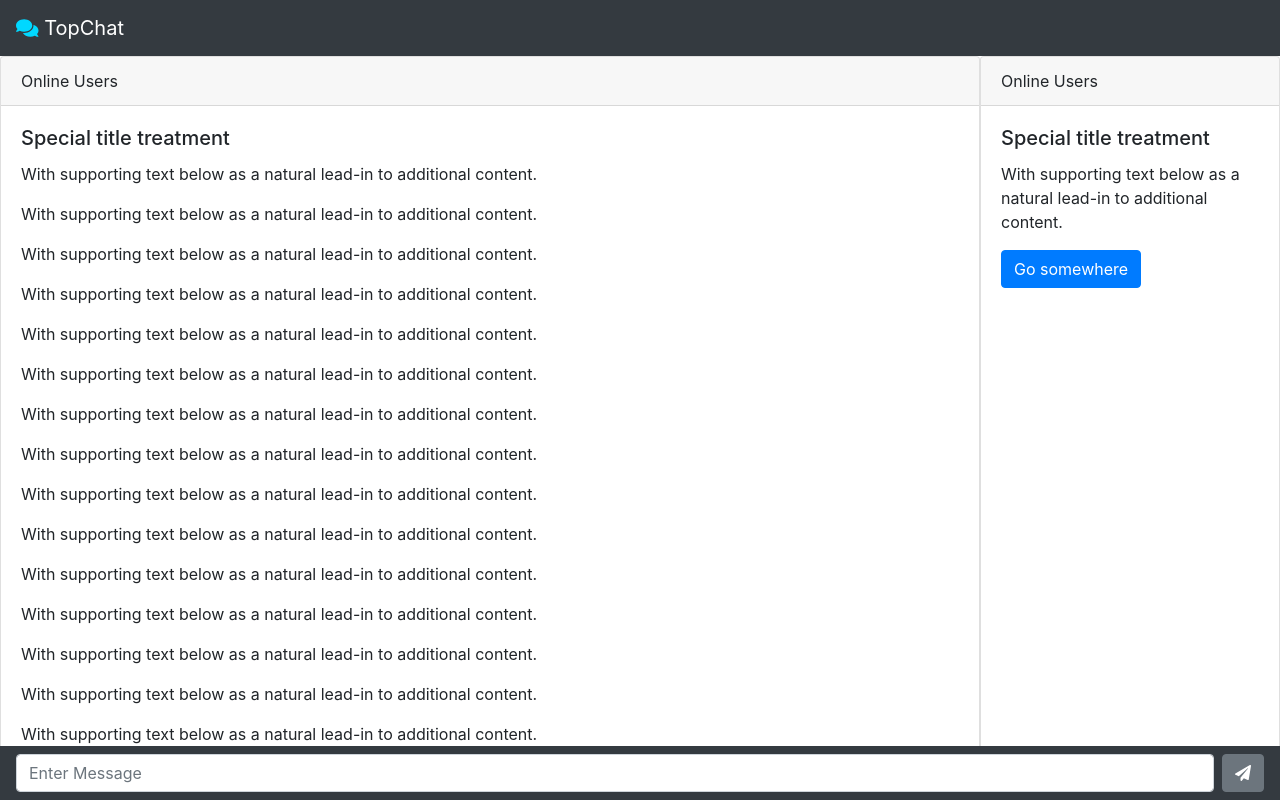
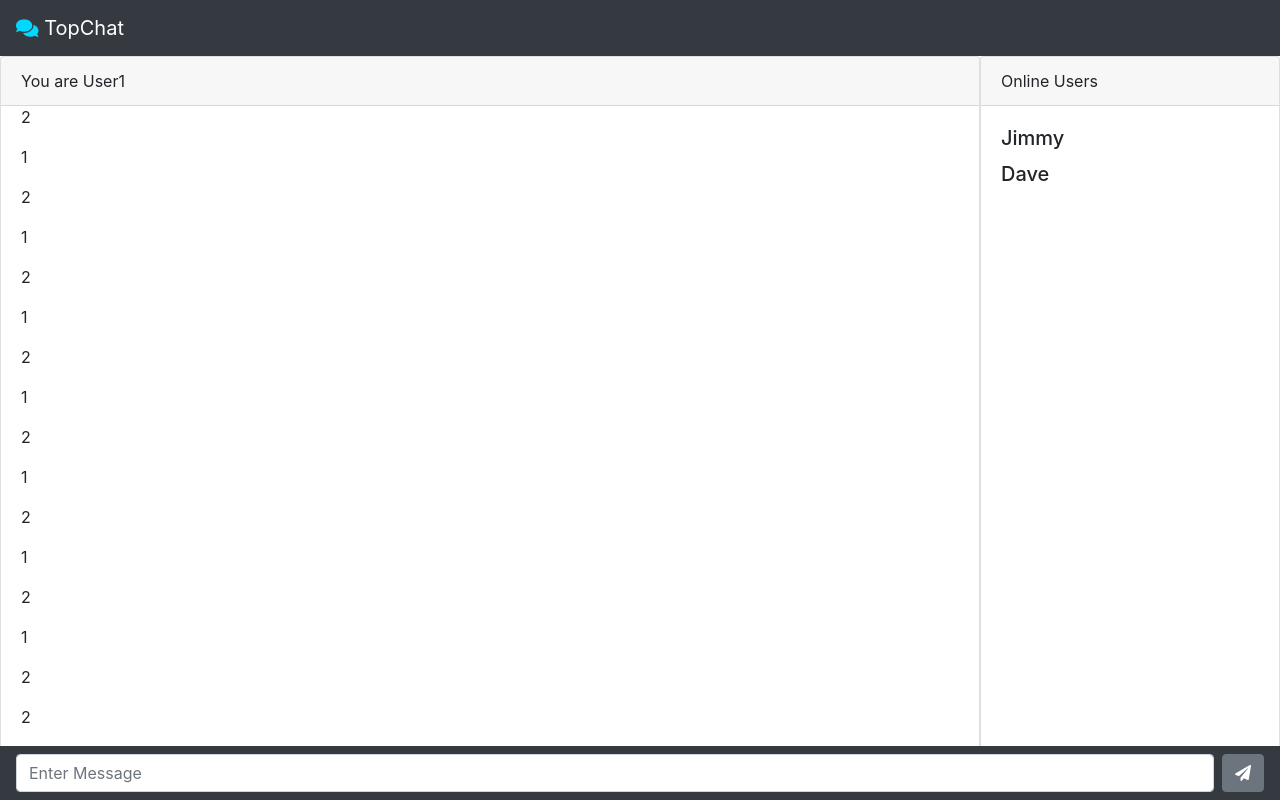
Before and after one commit to Yang-Andy/TopChat, a React (Create React App) app: page / in a window 1280 px wide. Built offline with nearby package versions, Linux system fonts and the light colour scheme.

Commit message:
fix chat window alignment

```diff
--- a/src/App.css
+++ b/src/App.css
@@ -6,11 +6,6 @@
 
 .container > * {
   padding: 20px;
-}
-
-.header{
-  flex: 0 1 auto;
-  background-color: red;
 }
 
 .main{
@@ -24,11 +19,6 @@
   height: 100%;
 }
 
-.footer{
-  flex: 0 1 auto;
-  background-color: hotpink;
-}
-
 .outerChatContainer{
   flex-grow: 1;
   margin-bottom: 50px;
@@ -38,4 +28,12 @@
   flex-grow: 1;
   overflow: auto;
   height: 80vh;
+  display: flex;
+  flex-direction: column-reverse;
 }
+
+.innerChatBodyContainer{
+  display: flex;
+  flex-direction: column;
+  justify-content: flex-end;
+}
--- a/src/ChatWindow.js
+++ b/src/ChatWindow.js
@@ -6,145 +6,34 @@ export default class ChatWindow extends React.Component {
     render() {
         return (
             <Card className={'outerChatContainer'}>
-                <Card.Header>Online Users</Card.Header>
+                <Card.Header>You are User1</Card.Header>
                 <Card.Body className={"chatBodyContainer"}>
-                    <Card.Title>Special title treatment</Card.Title>
-                    <Card.Text>
-                        With supporting text below as a natural lead-in to additional content.
-                </Card.Text>
-                    <Card.Text>
-                        With supporting text below as a natural lead-in to additional content.
-                </Card.Text>
-                    <Card.Text>
-                        With supporting text below as a natural lead-in to additional content.
-                </Card.Text>
-                    <Card.Text>
-                        With supporting text below as a natural lead-in to additional content.
-                </Card.Text>
-                    <Card.Text>
-                        With supporting text below as a natural lead-in to additional content.
-                </Card.Text>
-                    <Card.Text>
-                        With supporting text below as a natural lead-in to additional content.
-                </Card.Text>
-                    <Card.Text>
-                        With supporting text below as a natural lead-in to additional content.
-                </Card.Text>
-                    <Card.Text>
-                        With supporting text below as a natural lead-in to additional content.
-                </Card.Text>
-                    <Card.Text>
-                        With supporting text below as a natural lead-in to additional content.
-                </Card.Text>
-                    <Card.Text>
-                        With supporting text below as a natural lead-in to additional content.
-                </Card.Text>
-                    <Card.Text>
-                        With supporting text below as a natural lead-in to additional content.
-                </Card.Text>
-                    <Card.Text>
-                        With supporting text below as a natural lead-in to additional content.
-                </Card.Text>
-                    <Card.Text>
-                        With supporting text below as a natural lead-in to additional content.
-                </Card.Text>
-                    <Card.Text>
-                        With supporting text below as a natural lead-in to additional content.
-                </Card.Text>
-                    <Card.Text>
-                        With supporting text below as a natural lead-in to additional content.
-                </Card.Text>
-                    <Card.Text>
-                        With supporting text below as a natural lead-in to additional content.
-                </Card.Text>
-                    <Card.Text>
-                        With supporting text below as a natural lead-in to additional content.
-                </Card.Text>
-                    <Card.Text>
-                        With supporting text below as a natural lead-in to additional content.
-                </Card.Text>
-                    <Card.Text>
-                        With supporting text below as a natural lead-in to additional content.
-                </Card.Text>
-                    <Card.Text>
-                        With supporting text below as a natural lead-in to additional content.
-                </Card.Text>
-                    <Card.Text>
-                        With supporting text below as a natural lead-in to additional content.
-                </Card.Text>
-                    <Card.Text>
-                        With supporting text below as a natural lead-in to additional content.
-                </Card.Text>
-                    <Card.Text>
-                        With supporting text below as a natural lead-in to additional content.
-                </Card.Text>
-                    <Card.Text>
-                        With supporting text below as a natural lead-in to additional content.
-                </Card.Text>
-                    <Card.Text>
-                        With supporting text below as a natural lead-in to additional content.
-                </Card.Text>
-                    <Card.Text>
-                        With supporting text below as a natural lead-in to additional content.
-                </Card.Text>
-                    <Card.Text>
-                        With supporting text below as a natural lead-in to additional content.
-                </Card.Text>
-                    <Card.Text>
-                        With supporting text below as a natural lead-in to additional content.
-                </Card.Text>
-                    <Card.Text>
-                        With supporting text below as a natural lead-in to additional content.
-                </Card.Text>
-                    <Card.Text>
-                        With supporting text below as a natural lead-in to additional content.
-                </Card.Text>
-                    <Card.Text>
-                        With supporting text below as a natural lead-in to additional content.
-                </Card.Text>
-                    <Card.Text>
-                        With supporting text below as a natural lead-in to additional content.
-                </Card.Text>
-                    <Card.Text>
-                        With supporting text below as a natural lead-in to additional content.
-                </Card.Text>
-                    <Card.Text>
-                        With supporting text below as a natural lead-in to additional content.
-                </Card.Text>
-                    <Card.Text>
-                        With supporting text below as a natural lead-in to additional content.
-                </Card.Text>
-                    <Card.Text>
-                        With supporting text below as a natural lead-in to additional content.
-                </Card.Text>
-                    <Card.Text>
-                        With supporting text below as a natural lead-in to additional content.
-                </Card.Text>
-                    <Card.Text>
-                        With supporting text below as a natural lead-in to additional content.
-                </Card.Text>
-                    <Card.Text>
-                        With supporting text below as a natural lead-in to additional content.
-                </Card.Text>
-                    <Card.Text>
-                        With supporting text below as a natural lead-in to additional content.
-                </Card.Text>
-                    <Card.Text>
-                        With supporting text below as a natural lead-in to additional content.
-                </Card.Text>
-                    <Card.Text>
-                        With supporting text below as a natural lead-in to additional content.
-                </Card.Text>
-                    <Card.Text>
-                        With supporting text below as a natural lead-in to additional content.
-                </Card.Text>
-                    <Card.Text>
-                        With supporting text below as a natural lead-in to additional content.
-                </Card.Text>
-                    <Card.Text>
-                        With supporting text below as a natural lead-in to additional content.
-                </Card.Text>
-                    <Button variant="primary">Go somewhere</Button>
+                    <div className={"innerChatBodyContainer"}>
+                        <Card.Title>Special title treatment</Card.Title>
+                        <Card.Text>1</Card.Text>
+                        <Card.Text>2</Card.Text>
+                        <Card.Text>2</Card.Text>
+                        <Card.Text>1</Card.Text>
+                        <Card.Text>2</Card.Text>
+                        <Card.Text>1</Card.Text>
+                        <Card.Text>2</Card.Text>
+                        <Card.Text>1</Card.Text>
+                        <Card.Text>2</Card.Text>
+                        <Card.Text>1</Card.Text>
+                        <Card.Text>2</Card.Text>
+                        <Card.Text>1</Card.Text>
+                        <Card.Text>2</Card.Text>
+                        <Card.Text>1</Card.Text>
+                        <Card.Text>2</Card.Text>
+                        <Card.Text>1</Card.Text>
+                        <Card.Text>2</Card.Text>
+                        <Card.Text>1</Card.Text>
+                        <Card.Text>2</Card.Text>
+                        <Card.Text>1</Card.Text>
+                        <Card.Text>2</Card.Text>
+                        <Card.Text>2</Card.Text>
+
+                    </div>
                 </Card.Body>
             </Card>
         );
--- a/src/OnlineUserWindow.js
+++ b/src/OnlineUserWindow.js
@@ -8,11 +8,8 @@ export default class OnlineUserWindow extends React.Component {
             <Card style={{ width: 300 }}>
                 <Card.Header>Online Users</Card.Header>
                 <Card.Body>
-                    <Card.Title>Special title treatment</Card.Title>
-                    <Card.Text>
-                        With supporting text below as a natural lead-in to additional content.
-                </Card.Text>
-                    <Button variant="primary">Go somewhere</Button>
+                    <Card.Title>Jimmy</Card.Title>
+                    <Card.Title>Dave</Card.Title>
                 </Card.Body>
             </Card>
         );
```
